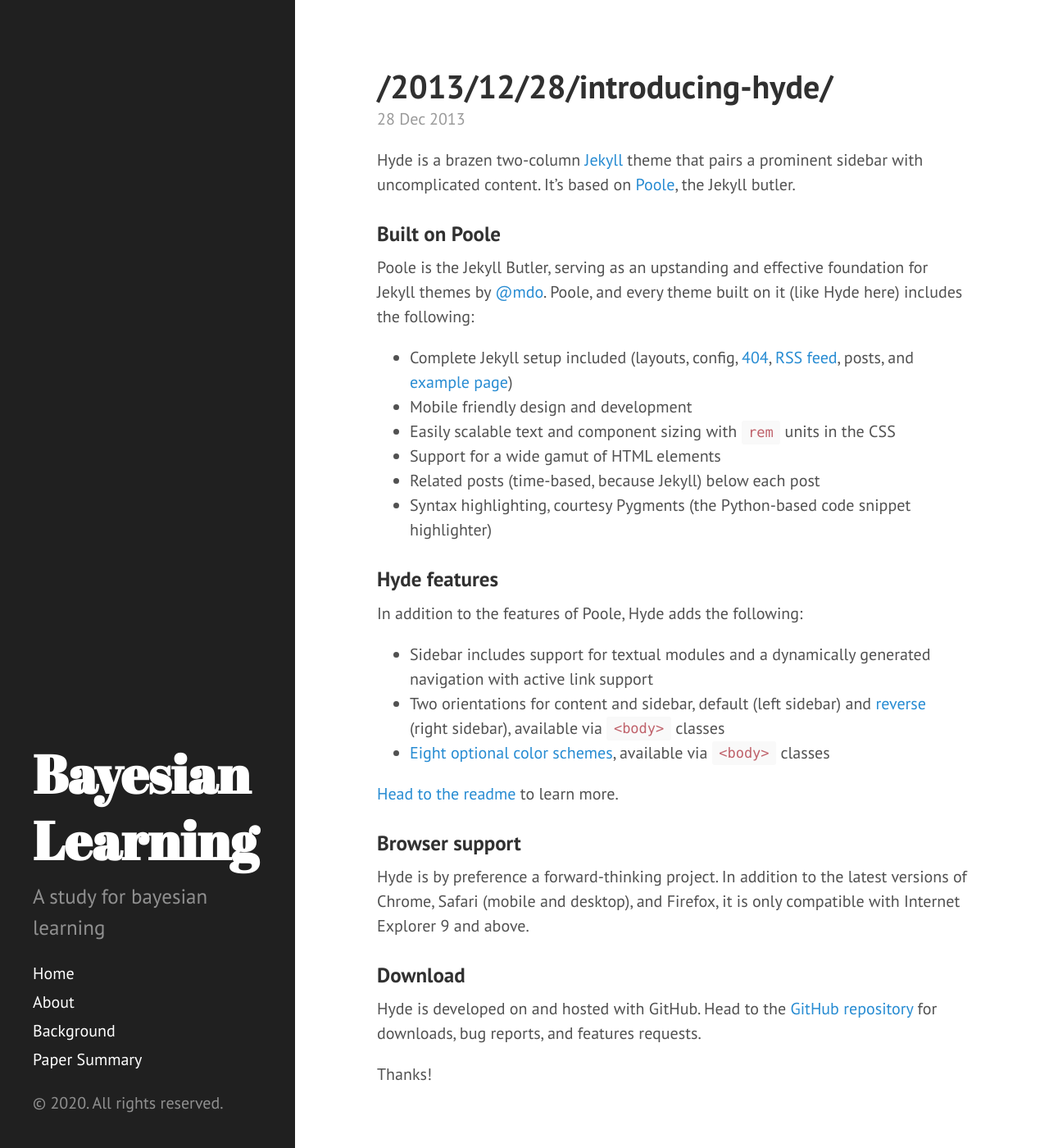
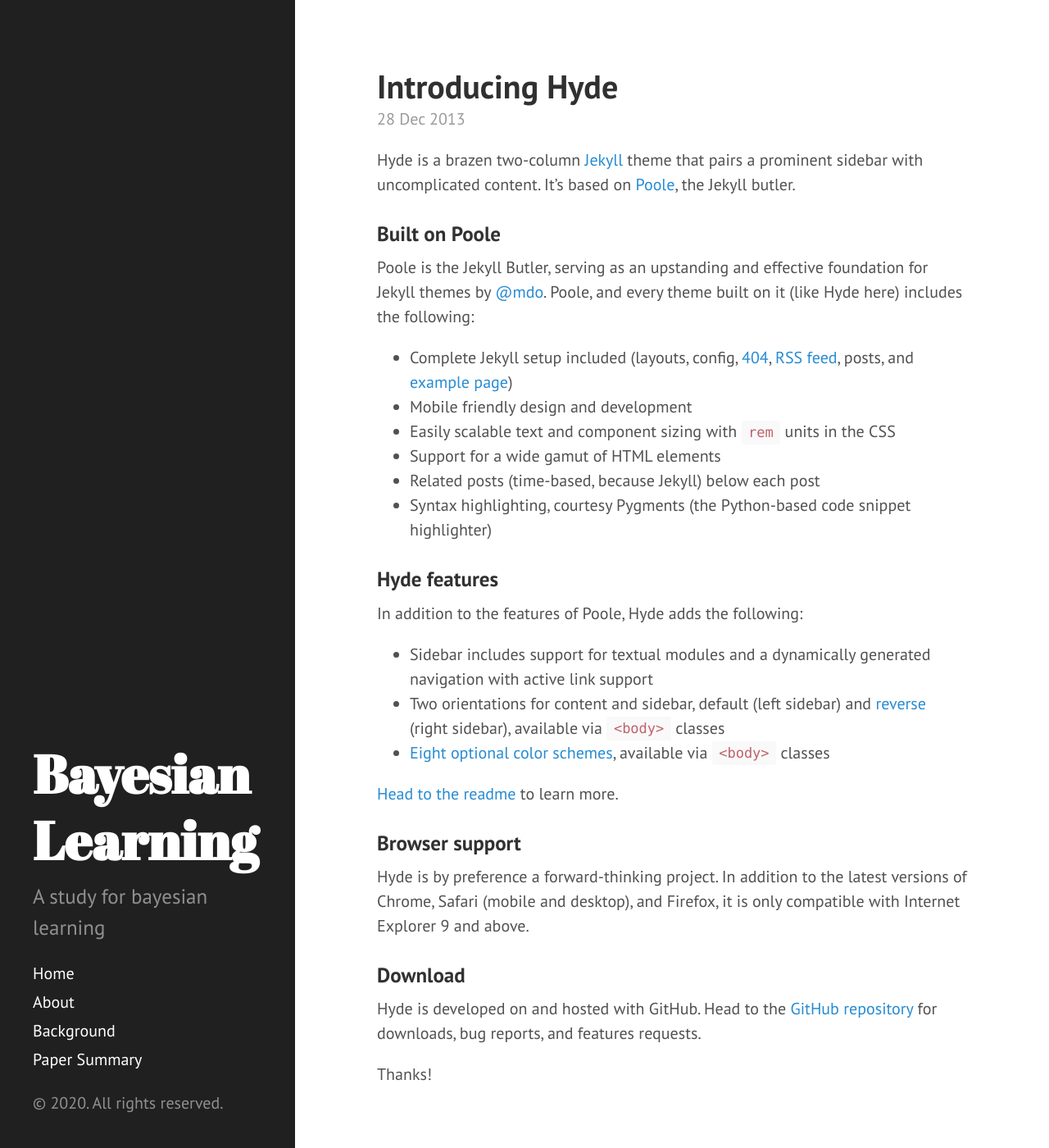
Before and after one commit to Rose-J/Bayesian, a Jekyll site: the page built from index.html, in a window 1280 px wide and 1400 px high. Shown: the whole window at 82% size. Built offline with Jekyll 4.4.1, drawn with Linux system fonts in a browser that asks for light colours; Markdown is read by kramdown in place of the engine named in the settings; the list of posts is cut into pages by our own code; some of the changed text lies outside the part shown.

Commit message:
Update index.html

```diff
--- a/index.html
+++ b/index.html
@@ -8,7 +8,7 @@
   <div class="post">
     <h1 class="post-title">
       <a href="{{ post.url }}">
-        {{ post.url}}
+        {{ post.title }}
       </a>
     </h1>
 
```
